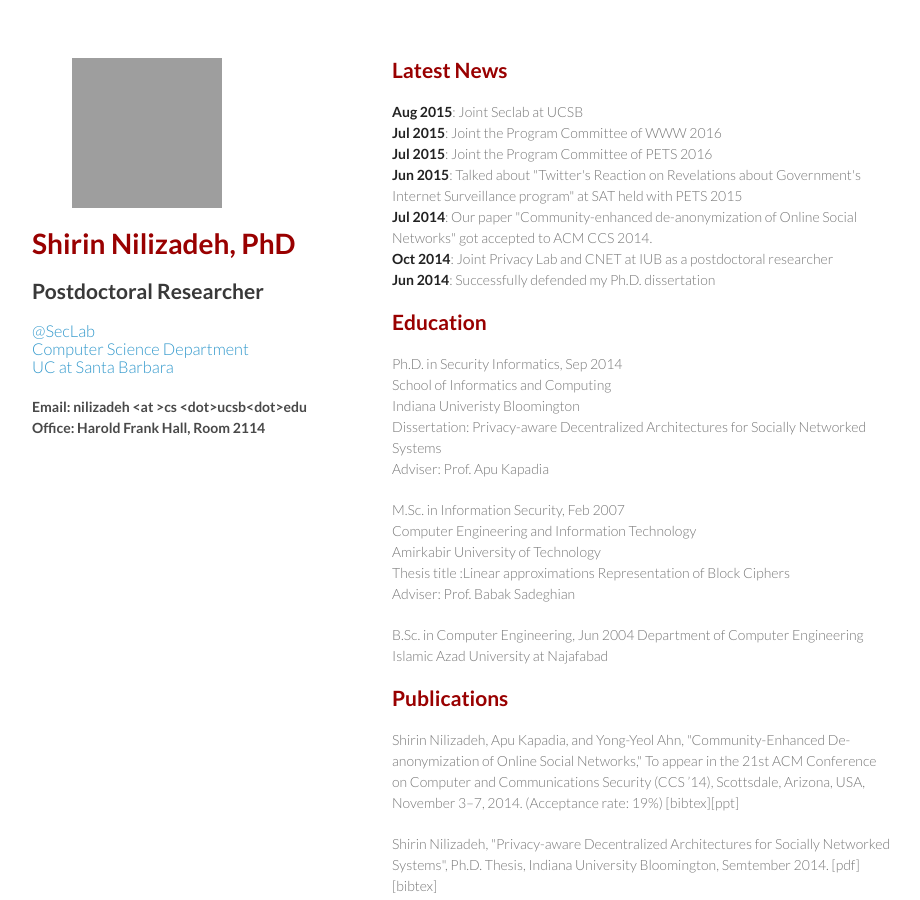
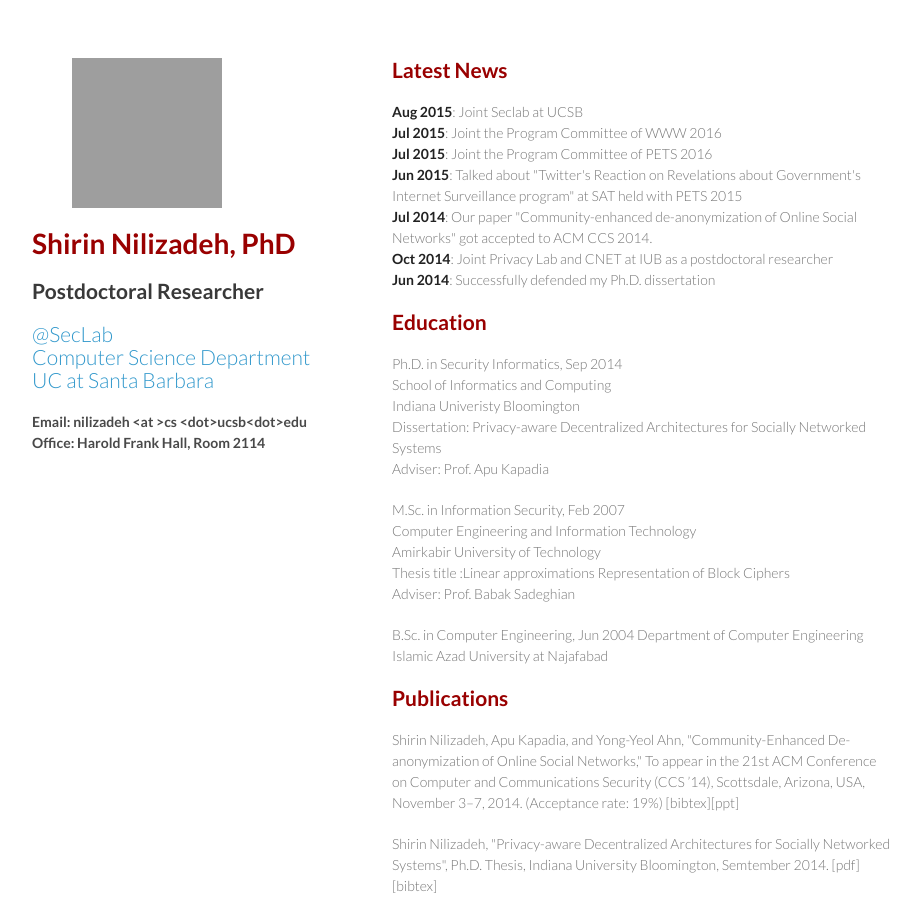
Before and after one commit to Machiry/nilizadeh.github.io, a Jekyll site: the page index.html, which Jekyll copies as it is, in a window 1280 px wide and 900 px high. Shown: the whole window, without its empty margins (178-1098 px from the left). Built offline with Jekyll 4.4.1, drawn with Linux system fonts in a browser that asks for light colours; grey boxes are pictures that could not be loaded.

```diff
--- a/index.html
+++ b/index.html
@@ -19,9 +19,9 @@
        <p> <h1><font color="#990000">Shirin Nilizadeh, PhD </font></h1>
        <h2>Postdoctoral Researcher<br> </h2> </p>
         <p>
-        <h3><a href="https://seclab.cs.ucsb.edu">@SecLab</a> <br>
+        <h2><a href="https://seclab.cs.ucsb.edu">@SecLab</a> <br>
             <a href="https://www.cs.ucsb.edu"> Computer Science Department </a><br>
-            <a href="http://www.ucsb.edu"> UC at Santa Barbara </a> </h3>
+            <a href="http://www.ucsb.edu"> UC at Santa Barbara </a> </h2>
         </p>
         <p><h4>Email: nilizadeh &lt;at &gt;cs &lt;dot&gt;ucsb&lt;dot&gt;edu <br>
            Office:  Harold Frank Hall, Room 2114 </h4></p>
@@ -81,28 +81,28 @@ S. Nilizadeh, and B. Sadeghiyan, "Linear Approximations Representation of Moamag
 <h2>
 <font color="#990000"><a id="talks" class="anchor" href="#talks" aria-hidden="true"><span class="octicon octicon-link"></span></a>Talks</font></h2>
 
-<p>“Twitter’s Reaction on Revelations about Government’s Internet Surveillance program”, The Workshop on Surveillance & Technology (SAT) held with the Privacy Enhancing Technologies Symposium (PETS), June 29th, 2015. [Slides] <br>
+<p>“Twitter’s Reaction on Revelations about Government’s Internet Surveillance program”, The Workshop on Surveillance & Technology (SAT) held with the Privacy Enhancing Technologies Symposium (PETS), June 29th, 2015. [Slides] </p>
 
-“Community-Enhanced De-anonymization of Online Social Networks,” The 21st ACM Conference on Computer and Communications Security (CCS’14), Scottsdale, Arizona, USA, November 3-7, 2014. [Slides] <br>
+<p> “Community-Enhanced De-anonymization of Online Social Networks,” The 21st ACM Conference on Computer and Communications Security (CCS’14), Scottsdale, Arizona, USA, November 3-7, 2014. [Slides] </p>
 
-“Privacy-aware Decentralized Architectures for Socially Networked Systems,” Student Knowledge Exchange on Technical Aspects of Privacy, University of Notre Dame, September 2013. [Slides] <br>
+<p> “Privacy-aware Decentralized Architectures for Socially Networked Systems,” Student Knowledge Exchange on Technical Aspects of Privacy, University of Notre Dame, September 2013. [Slides] </p>
 
-“Pythia: A Privacy Aware, Peer-to-Peer Network for Social Search,” 2011 ACM Workshop on Privacy in the Electronic Society (WPES ’11), Chicago, Illinois, October 2011. [Slides]<br>
+<p>“Pythia: A Privacy Aware, Peer-to-Peer Network for Social Search,” 2011 ACM Workshop on Privacy in the Electronic Society (WPES ’11), Chicago, Illinois, October 2011. [Slides]</p>
 
-“Linear Approximations Representation of Moamagar Block Cipher,” 12th International Conference on Computer Science (CSICC), Shahid Beheshti University (SBU), Tehran, Iran, February 2007. [Slides]</p>
+<p> “Linear Approximations Representation of Moamagar Block Cipher,” 12th International Conference on Computer Science (CSICC), Shahid Beheshti University (SBU), Tehran, Iran, February 2007. [Slides]</p>
 
 <h2>
 <font color="#990000"><a id="posters" class="anchor" href="#posters" aria-hidden="true"><span class="octicon octicon-link"></span></a>Posters</font></h2>
 
-<p> Shirin Nilizadeh, "Community-enhanced De-anonymization of Social Networks", Women in Cyber Security, April 2014. [pdf] <br>
+<p> Shirin Nilizadeh, "Community-enhanced De-anonymization of Social Networks", Women in Cyber Security, April 2014. [pdf] </p>
 
-Shirin Nilizadeh, Sonia Jahid, Prateek Mittal, Nikita Borisov and Apu Kapadia, "Cachet: A Decentralized Architecture for Privacy Preserving Social Networking with Caching", Grace Hopper Celebration of Women in Computing, 2012.[pdf]<br>
+<p> Shirin Nilizadeh, Sonia Jahid, Prateek Mittal, Nikita Borisov and Apu Kapadia, "Cachet: A Decentralized Architecture for Privacy Preserving Social Networking with Caching", Grace Hopper Celebration of Women in Computing, 2012.[pdf]</p>
 
-Shirin Nilizadeh, Sonia Jahid, Prateek Mittal, Nikita Borisov and Apu Kapadia, "DECENT: A Decentralized Architecture for Enforcing Privacy in Online Sociclai Networks", Indiana Celebration of Women in Computing (InWIC), 2012. [pdf] [Winner of Best Graduate Poster Award] <br>
+<p> Shirin Nilizadeh, Sonia Jahid, Prateek Mittal, Nikita Borisov and Apu Kapadia, "DECENT: A Decentralized Architecture for Enforcing Privacy in Online Sociclai Networks", Indiana Celebration of Women in Computing (InWIC), 2012. [pdf] [Winner of Best Graduate Poster Award] </p>
 
-Azadeh Nematzadeh and Shirin Nilizadeh, "Classification Approach toward Craigslist Scam Detection", Graduate cohort workshop, Boston, 2011. <br>
+<p> Azadeh Nematzadeh and Shirin Nilizadeh, "Classification Approach toward Craigslist Scam Detection", Graduate cohort workshop, Boston, 2011. </p>
 
-Shirin Nilizadeh, Naveed Alam, Apu Kapadia, "Peer-to-Peer Aardvark", Indiana Celebration of Women in Computing (InWIC), 2010. [pdf] [Runner up for the Best Graduate Poster Award]</p>
+<p> Shirin Nilizadeh, Naveed Alam, Apu Kapadia, "Peer-to-Peer Aardvark", Indiana Celebration of Women in Computing (InWIC), 2010. [pdf] [Runner up for the Best Graduate Poster Award]</p>
       </section>
       <footer>
 
```
